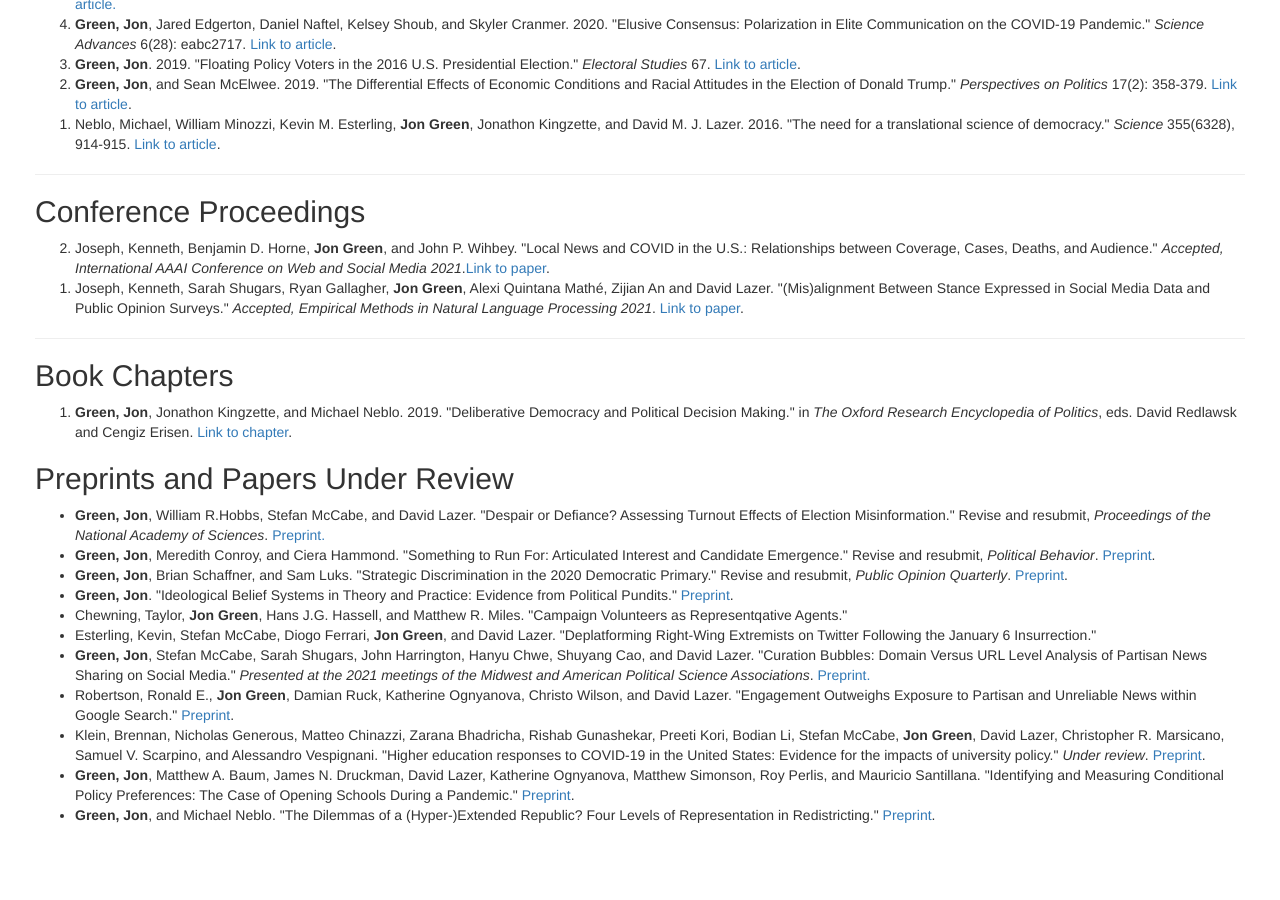
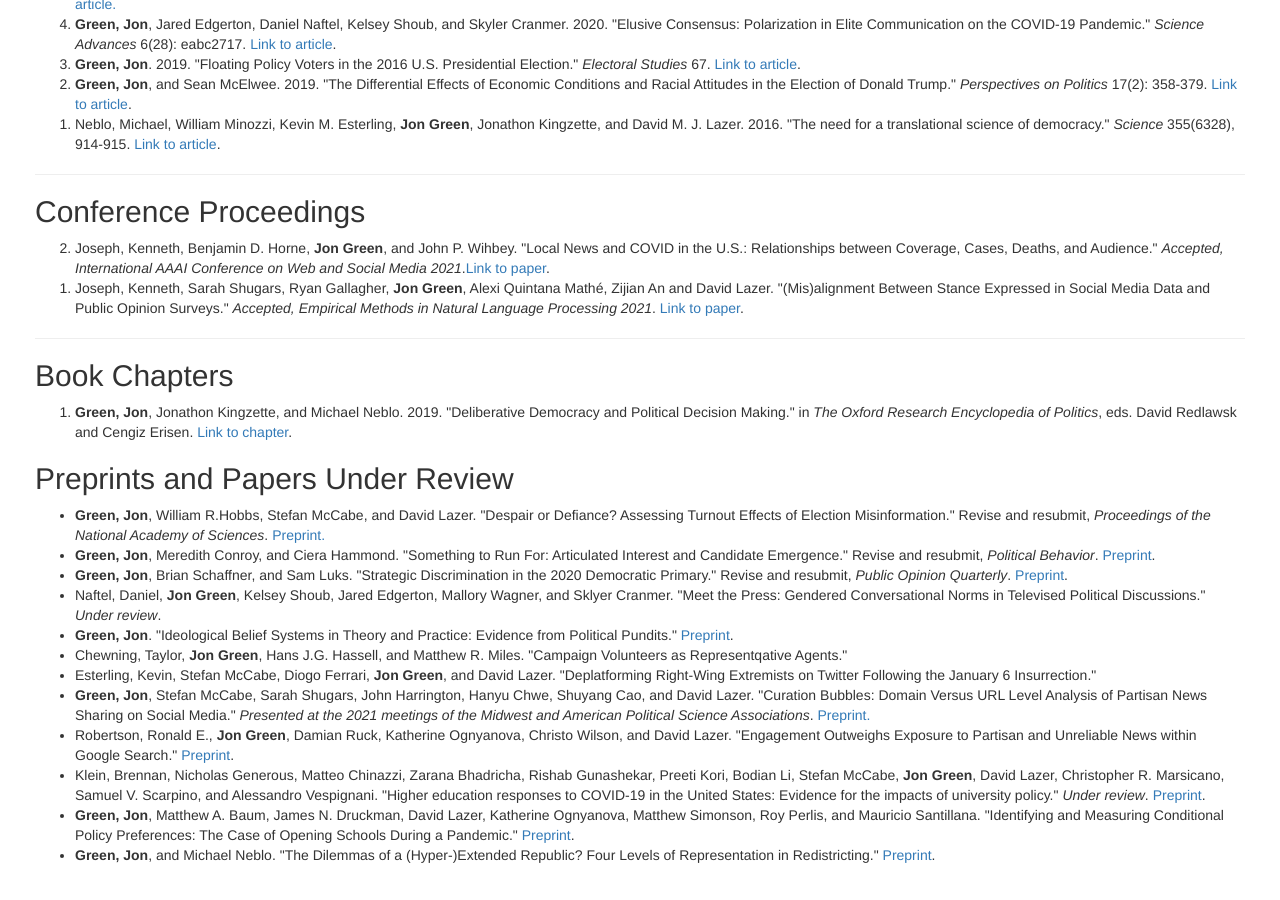
Before and after one commit to jgreen4919/jgreen4919.github.io, a Jekyll site: the page index.html, which Jekyll copies as it is, in a window 1280 px wide and 900 px high, scrolled down 831 px. Built offline with Jekyll 4.4.1, drawn with Linux system fonts in a browser that asks for light colours; before the commit the page ends 1691 px from its top, so only the background shows below that.

Commit message:
naftel et al add

```diff
--- a/index.html
+++ b/index.html
@@ -58,6 +58,7 @@
     <li> <strong>Green, Jon</strong>, William R.Hobbs, Stefan McCabe, and David Lazer. "Despair or Defiance? Assessing Turnout Effects of Election Misinformation." Revise and resubmit, <i>Proceedings of the National Academy of Sciences</i>. <a href="https://osf.io/f34ac/"> Preprint.</a></li>
     <li> <strong>Green, Jon</strong>, Meredith Conroy, and Ciera Hammond. "Something to Run For: Articulated Interest and Candidate Emergence." Revise and resubmit, <i>Political Behavior</i>. <a href="https://osf.io/5cdp7/">Preprint</a>.</li>
     <li> <strong>Green, Jon</strong>, Brian Schaffner, and Sam Luks. "Strategic Discrimination in the 2020 Democratic Primary." Revise and resubmit, <i>Public Opinion Quarterly</i>. <a href="https://osf.io/25kew/">Preprint</a>.</li>
+    <li>Naftel, Daniel, <strong>Jon Green</strong>, Kelsey Shoub, Jared Edgerton, Mallory Wagner, and Sklyer Cranmer. "Meet the Press: Gendered Conversational Norms in Televised Political Discussions." <i>Under review</i>.</li>
     <li> <strong>Green, Jon</strong>. "Ideological Belief Systems in Theory and Practice: Evidence from Political Pundits." <a href="https://osf.io/2cjse/">Preprint</a>.</li>
    <li>Chewning, Taylor, <strong>Jon Green</strong>, Hans J.G. Hassell, and Matthew R. Miles. "Campaign Volunteers as Representqative Agents."</li>
    <li> Esterling, Kevin, Stefan McCabe, Diogo Ferrari, <strong>Jon Green</strong>, and David Lazer. "Deplatforming Right-Wing Extremists on Twitter Following the January 6 Insurrection."</li>
```
Also changed, not shown: 4 other files.
